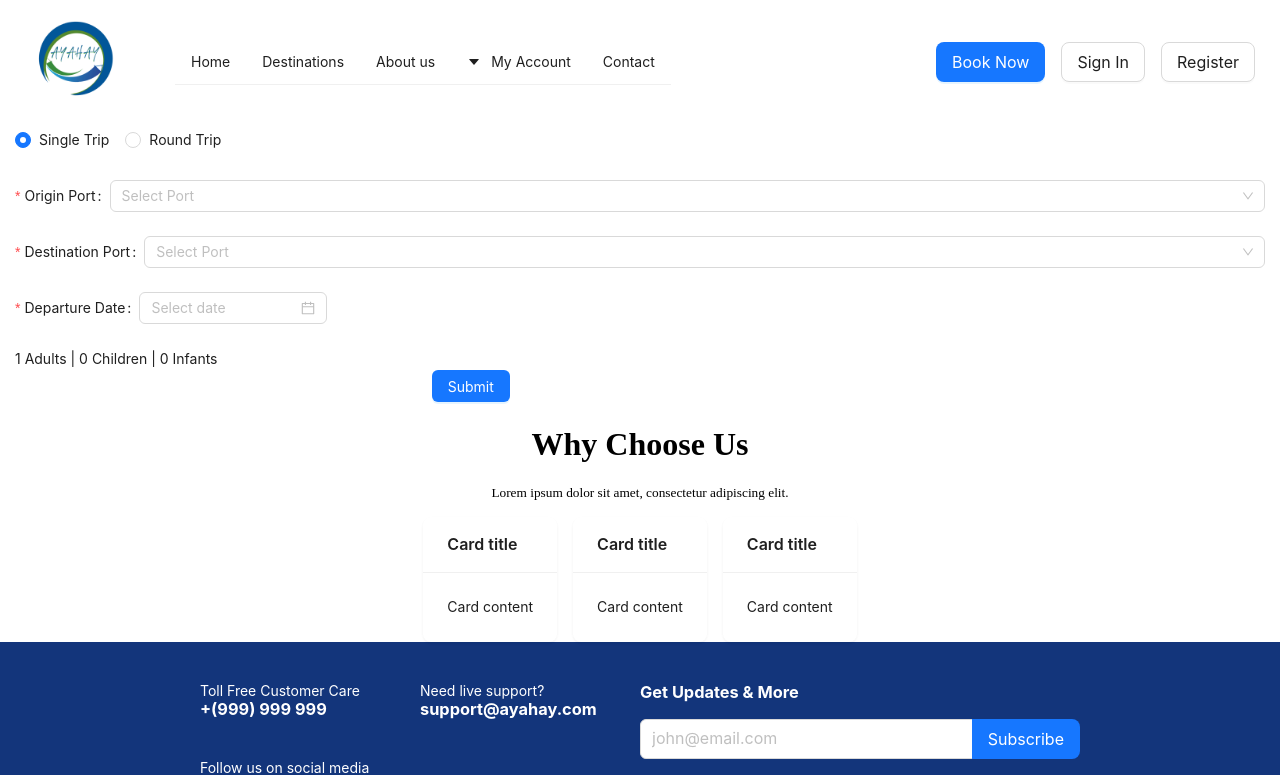
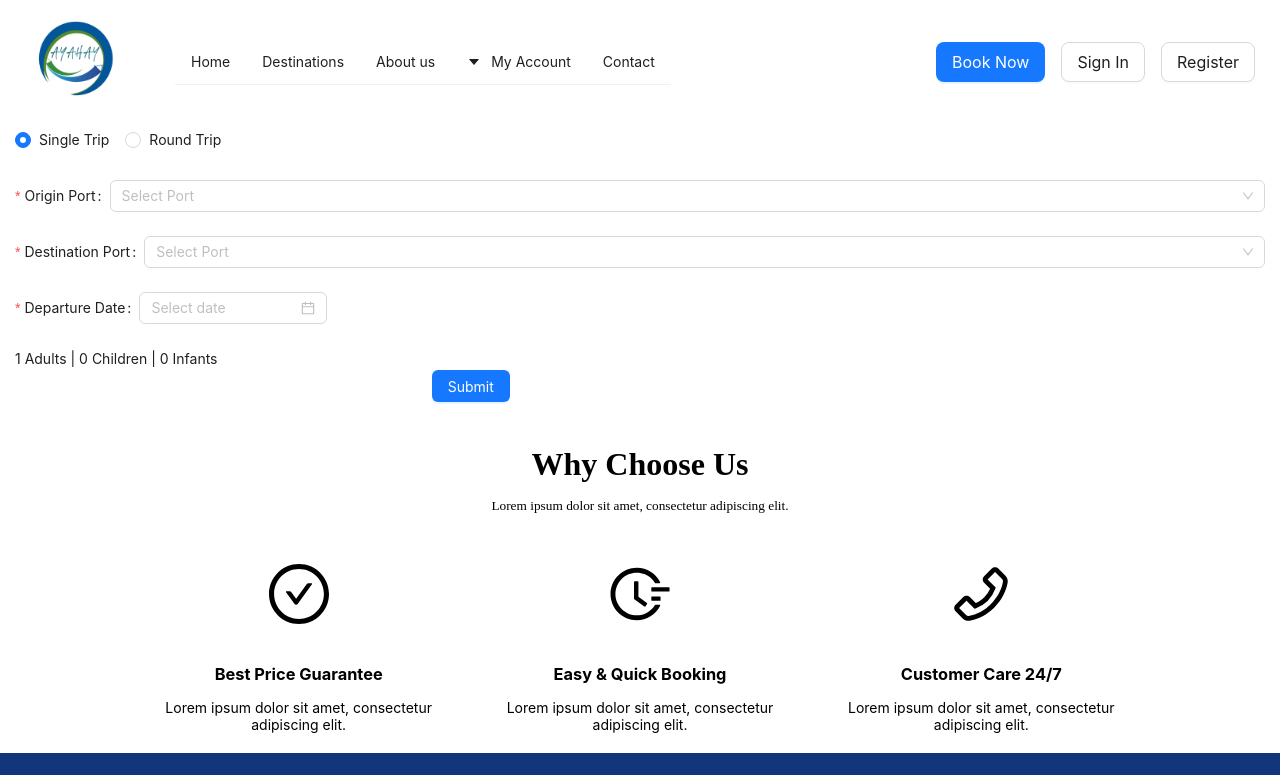
Before and after one commit to ayahayadmin/Ayahay, a Next.js app: page / in a window 1280 px wide. Shown: the top 775 px of the page. Built offline with nearby package versions, Linux system fonts and the light colour scheme.

Commit message:
Complete about us card

```diff
--- a/common/components/AboutUsCard.module.scss
+++ b/common/components/AboutUsCard.module.scss
@@ -3,4 +3,27 @@
   flex-direction: column;
   justify-content: space-between;
   align-items: center;
+  padding: 20px 0;
 }
+
+.title {
+  padding-bottom: 15px;
+}
+
+.subTitle {
+  padding-bottom: 50px;
+}
+
+.icon {
+  font-size: 60px;
+  padding-bottom: 40px;
+}
+
+.rowCard {
+  text-align: center;
+  width: 80%;
+}
+
+.card {
+  padding: 0 20px;
+}
--- a/common/components/AboutUsCard.tsx
+++ b/common/components/AboutUsCard.tsx
@@ -1,36 +1,37 @@
 'use client';
 import React from 'react';
 import styles from './AboutUsCard.module.scss';
-import { Card, Col, Row, Space } from 'antd';
+import { Col, Row } from 'antd';
+import {
+  CheckCircleOutlined,
+  FieldTimeOutlined,
+  PhoneOutlined,
+} from '@ant-design/icons';
 
 export default function AboutUsCard() {
   return (
-    <div>
-      <Space
-        direction="vertical"
-        size="middle"
-        className={styles.containerFluid}
-      >
-        <h1>Why Choose Us</h1>
-        <sub>Lorem ipsum dolor sit amet, consectetur adipiscing elit.</sub>
-        <Row gutter={16}>
-          <Col span={8}>
-            <Card title="Card title" bordered={false}>
-              Card content
-            </Card>
-          </Col>
-          <Col span={8}>
-            <Card title="Card title" bordered={false}>
-              Card content
-            </Card>
-          </Col>
-          <Col span={8}>
-            <Card title="Card title" bordered={false}>
-              Card content
-            </Card>
-          </Col>
-        </Row>
-      </Space>
+    <div className={styles.containerFluid}>
+      <h1 className={styles.title}>Why Choose Us</h1>
+      <sub className={styles.subTitle}>
+        Lorem ipsum dolor sit amet, consectetur adipiscing elit.
+      </sub>
+      <Row className={styles.rowCard}>
+        <Col span={8} className={styles.card}>
+          <CheckCircleOutlined className={styles.icon} />
+          <h3 className={styles.title}>Best Price Guarantee</h3>
+          <span>Lorem ipsum dolor sit amet, consectetur adipiscing elit.</span>
+        </Col>
+        <Col span={8} className={styles.card}>
+          <FieldTimeOutlined className={styles.icon} />
+          <h3 className={styles.title}>Easy & Quick Booking</h3>
+          <span>Lorem ipsum dolor sit amet, consectetur adipiscing elit.</span>
+        </Col>
+        <Col span={8} className={styles.card}>
+          <PhoneOutlined className={styles.icon} />
+          <h3 className={styles.title}>Customer Care 24/7</h3>
+          <span>Lorem ipsum dolor sit amet, consectetur adipiscing elit.</span>
+        </Col>
+      </Row>
     </div>
   );
 }
```
